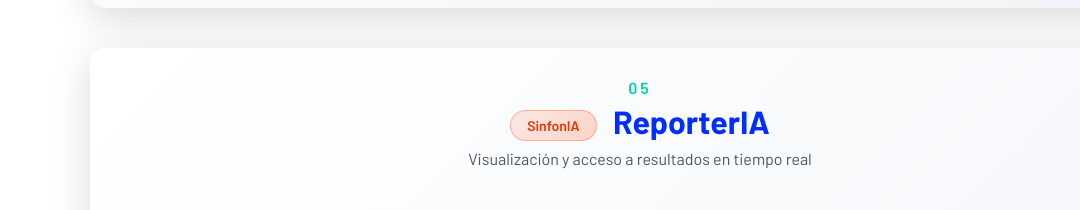
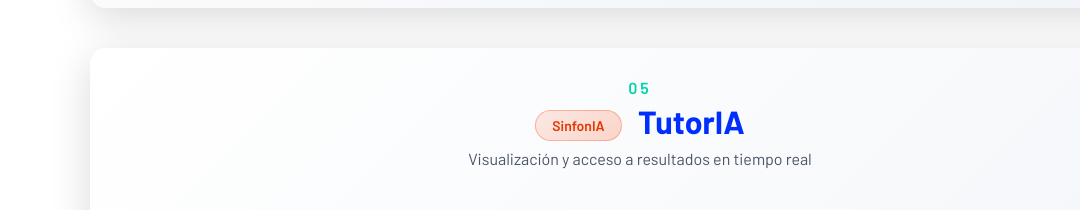
Before and after one commit to xMathyu/SinfonIA-Slides, a plain HTML site: page print.html in a window 1280 px wide. Shown: the part 2976-3186 px from the top of the page, 0-1080 px from the left. Drawn offline with Linux system fonts and the light colour scheme; grey boxes are pictures that could not be loaded.

Commit message:
fix: update references from ReporterIA to TutorIA in presentation files

```diff
--- a/print.html
+++ b/print.html
@@ -1182,7 +1182,7 @@
             <div class="bg-element bg-element-2"></div>
             <div class="header">
                 <div class="slide-number">05</div>
-                <h1 class="slide-title"><span class="producto-badge badge-orange">SinfonIA</span> ReporterIA</h1>
+                <h1 class="slide-title"><span class="producto-badge badge-orange">SinfonIA</span> TutorIA</h1>
                 <p class="slide-subtitle">Visualización y acceso a resultados en tiempo real</p>
             </div>
             <div class="producto-content">
@@ -1194,7 +1194,7 @@
                     <div class="flow-arrow">→</div>
                     <div class="flow-item highlight-flow orange">
                         <div class="flow-icon">📊</div>
-                        <span>ReporterIA</span>
+                        <span>TutorIA</span>
                     </div>
                     <div class="flow-arrow">→</div>
                     <div class="flow-item">
```
Also changed, not shown: index.html (+3 -3 lines).
